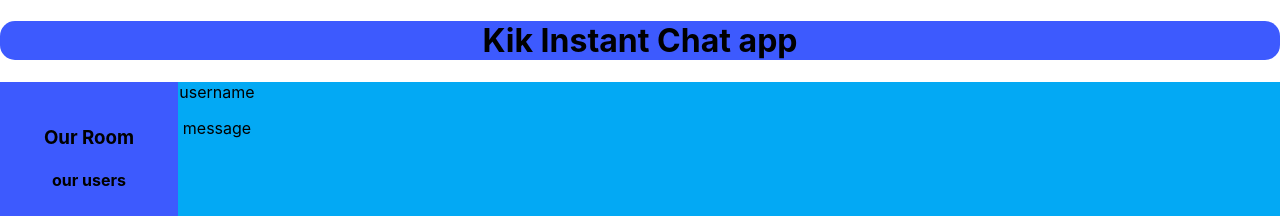
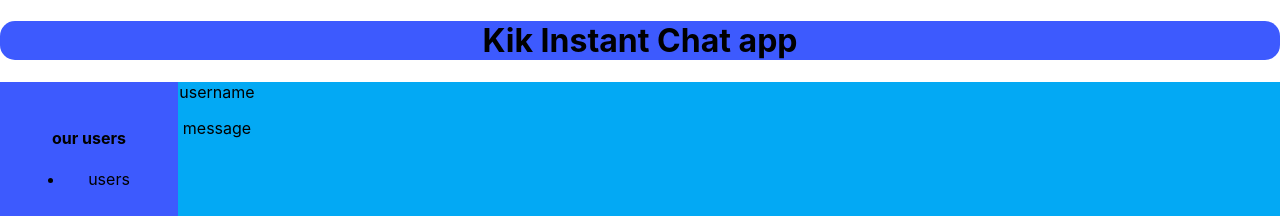
Before and after one commit to Zain-mir24/kik, a React (Create React App) app: page /mainpage in a window 1280 px wide. Shown: the top 216 px of the page. Built offline with nearby package versions, Linux system fonts and the light colour scheme; no server answers.

Commit message:
components are done

```diff
--- a/src/App.js
+++ b/src/App.js
@@ -2,7 +2,7 @@
 import Login from "./Login/Login";
 import Header from "./Header";
 import { BrowserRouter, Switch, Route } from "react-router-dom";
-import Mainpage from "./mainpage";
+import Chat from "./chat/chat";
 import React from "react";
 
 
@@ -17,8 +17,8 @@
             <Header />
             <Login />
           </Route>
-          <Route path="/mainpage" component={Mainpage}>
-            <Mainpage />
+          <Route path="/mainpage" component={Chat}>
+            <Chat />
           </Route>
         </Switch>
       </BrowserRouter>
--- a/src/MessageList.js
+++ b/src/MessageList.js
@@ -15,11 +15,11 @@
    width:"20%",
 
 }
-function MessageList() {
+function MessageList({room}) {
   return (
     <div style={stylingchatList}>
       <div className="SideBar" style={stylingSidebar}>
-        <h3>Our Room</h3>
+        <h3>{room}</h3>
         <h4>our users</h4>
         <ul>
           <li>users</li>
--- a/src/chat/chat.js
+++ b/src/chat/chat.js
@@ -2,9 +2,12 @@
 import ReactDOM,{useState,useEffect} from 'react'
 import queryString from 'query-string';
 import io from 'socket.io-client'
+import Title from '../Title'
+import SendMessageForm from '../SendMessageForm'
+import MessageList from '../MessageList'
 import { Redirect } from 'react-router';
 let socket
-function chat({location}) {
+function Chat({location}) {
     const [name, setName] = useState('');
     const [room, setRoom] = useState('');
     const [users, setUsers] = useState('');
@@ -13,7 +16,7 @@
     const [flag, setFlag]=useState(0);
     const ENDPOINT = 'https://localhost:3000/';
     useEffect(()=>{
-        const {name,room} = queryString.parse(location.search)
+        const {name,room} = queryString.parse()
         socket = io(ENDPOINT)
         setRoom(room)
         setName(name)
@@ -24,7 +27,7 @@
             }
         });
 
-    },[ENDPOINT,location.search])
+    },[ENDPOINT])
 
     useEffect(()=>{
         socket.on('message',message=>{
@@ -35,10 +38,12 @@
     })
     return (
         <div>
-
+         <Title />
+         <MessageList />
+         <SendMessageForm />
 
         </div>
     )
 }
 
-export default chat
+export default Chat
```
